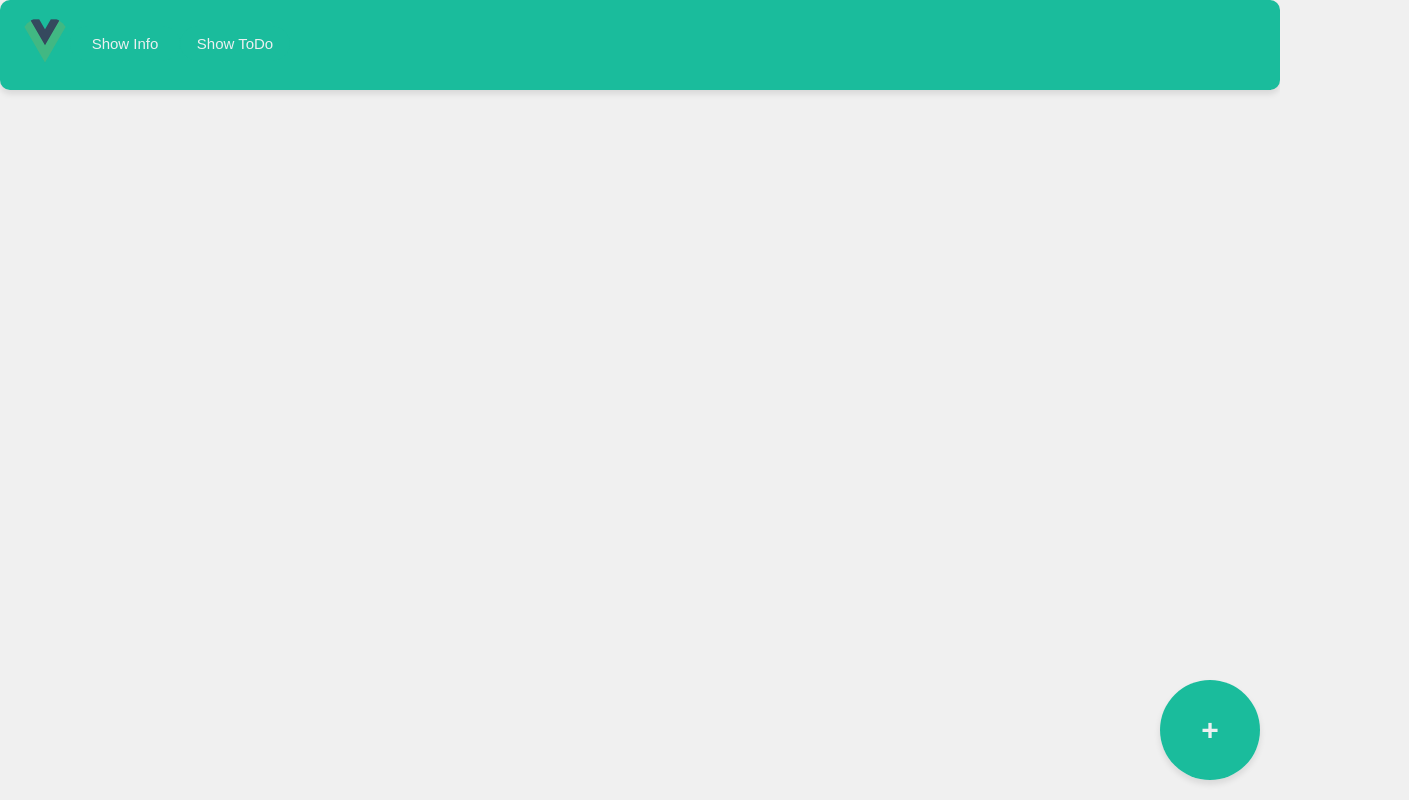
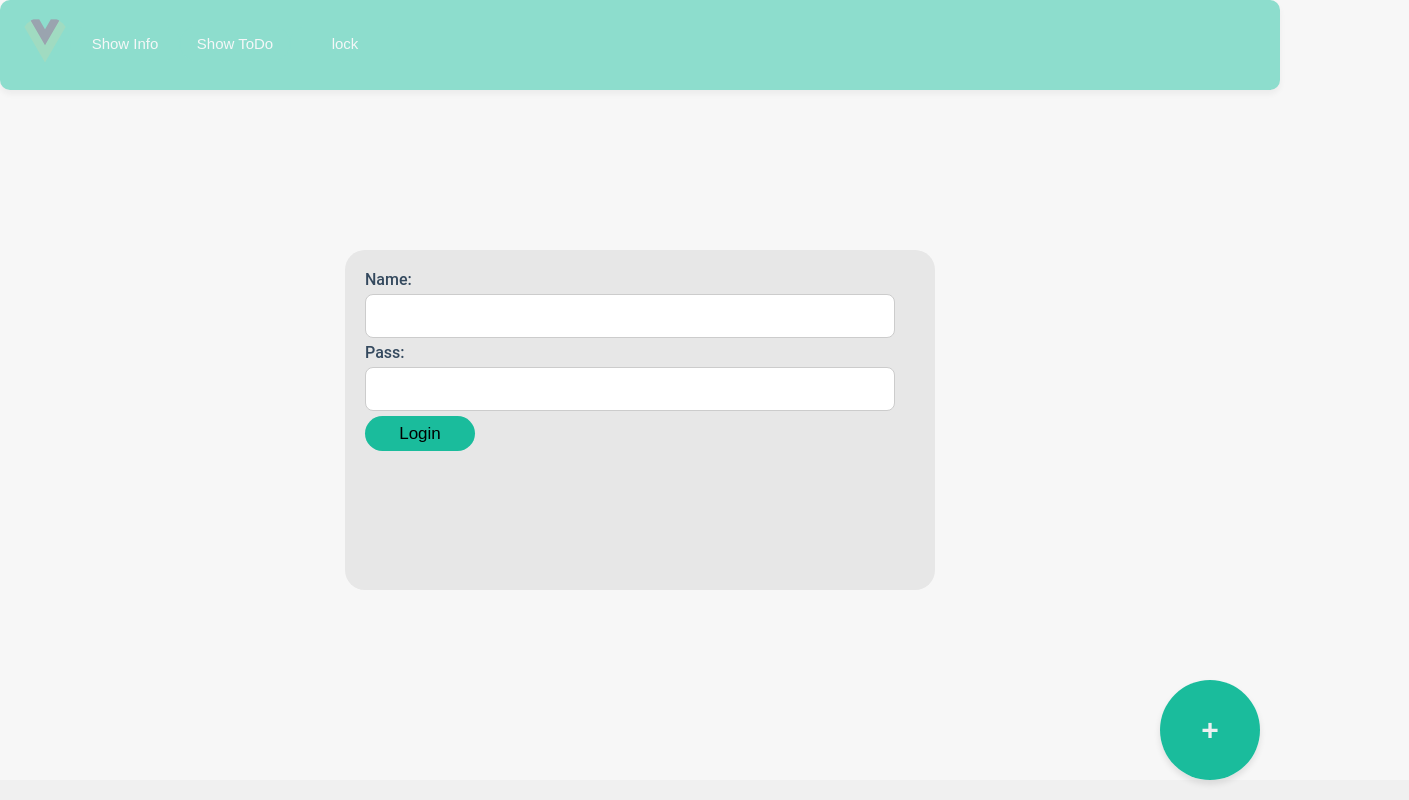
Before and after one commit to zie-zie/portfolio, a Vue app in the folder todolist/: page /src/components/EditItemItem.vue in a window 1280 px wide. Shown: the whole page, 1409 px wide, since content can reach past the window. Built offline with nearby package versions, Linux system fonts and the light colour scheme.

Commit message:
feat: login page

```diff
--- a/todolist/src/App.vue
+++ b/todolist/src/App.vue
@@ -1,25 +1,29 @@
   <template>
+  <div>
 
     <div class="header">
       <p><img src="./assets/logo.png" class="image"></p>
-      <p><button class="opt" @click="showinfo = !showinfo ,showtodo=false,showAddList=false">{{ showinfo ? 'Hide Info' : 'Show Info' }}</button></p>
-      <p><button class="opt" @click="showtodo = !showtodo , showinfo=false,showAddList=false">{{ showtodo ? 'Hide ToDo' : 'Show ToDo' }}</button></p>
+      <p><button class="hederButton" @click="showinfo = !showinfo ,showtodo=false,showAddList=false">{{ showinfo ? 'Hide Info' : 'Show Info' }}</button></p>
+      <p><button class="hederButton" @click="showtodo = !showtodo , showinfo=false,showAddList=false">{{ showtodo ? 'Hide ToDo' : 'Show ToDo' }}</button></p>
+      <p><button class="hederButton" @click="lockManage">lock</button></p>
     </div>
     <div id="app">
        <ApiInfo v-if="showinfo"/>
        <todolistAll v-if="showtodo"/>
     </div>
+    <loginUser @loginIsTrue="handelLogin" v-if="loginpage"/>
     <div class="footer">
         <router-link :to="{name:'AddTodoList'}" class="addtodo" @click="showtodo=false,showinfo=false">+</router-link>
     </div>
     <router-view/>
-
+    </div>
 </template>
 
 <script>
 import ApiInfo from './components/ApiInfo'
 import todolistAll from './components/todolistAll'
 import AddTodoList from './components/AddTodoList'
+import LoginUser from './components/LoginUser.vue';
 import { mapStores } from 'pinia';
 import { useLoginStore } from './stores/LoginStore';
 export default {
@@ -32,12 +36,27 @@ export default {
       showinfo: false,
       showtodo: false,
       showAddList:false,
+      name:'',
+      loginpage:true,
 
     };
   },
   components: {
-    ApiInfo, todolistAll,AddTodoList
+    ApiInfo, todolistAll,AddTodoList,LoginUser
   },
+  methods:{
+    handelLogin(){
+      this.loginpage=false;
+      console.log('handellogin')
+    },
+    lockManage(){
+      this.loginpage=true;
+      this.showinfo=false;
+     this.showtodo=false;
+      this.showAddList=false;
+
+    },
+  }
 };
 </script>
 
@@ -76,7 +95,7 @@ body {
 }
 
 
-.opt {
+.hederButton {
   width: 110px;
   height: 35px;
   background-color: #1abc9c;
@@ -88,7 +107,7 @@ body {
   transition: background-color 0.3s ease, box-shadow 0.3s ease;
 }
 
-.opt:hover {
+.hederButton:hover {
   background-color: #149174;
   box-shadow: 0 4px 8px rgba(0, 0, 0, 0.15);
 }
@@ -98,7 +117,7 @@ button:focus {
 }
 
 
-.opt:active {
+.hederButton:active {
   background-color: #1abc9c;
   box-shadow: 0 2px 4px rgba(0, 0, 0, 0.2);
 }
--- a/todolist/src/components/EditItem.vue
+++ b/todolist/src/components/EditItem.vue
@@ -106,8 +106,8 @@ export default {
 .editform{
     background-color: #babbbb;
     padding: 20px;
-    width: 550px;
-    height: 300px;
+    width: 600px;
+    height: 400px;
     margin: 20px auto;
     font-family: 'Roboto', sans-serif;
       z-index: 1;
--- /dev/null
+++ b/todolist/src/components/LoginUser.vue
@@ -0,0 +1,83 @@
+<template>
+    <div class="backlogin"></div>
+    <div class="contForm">
+      <form class="loginform" @submit.prevent="handleSubmit">
+        <label>Name: </label><input type="text" required v-model="name">
+        <label>Pass: </label><input type="password" required v-model="pass">
+        <button type="submit">Login</button>
+      </form>
+    </div>
+  </template>
+
+  <script>
+  import { mapStores } from 'pinia';
+  import { useLoginStore } from '../stores/LoginStore';
+  export default {
+    computed:{
+    ...mapStores(useLoginStore)
+  },
+    data() {
+      return {
+        inputName:'',
+        inputPass:'',
+      };
+    },
+    methods: {
+      handleSubmit() {
+
+        if(
+            this.name==this.LoginStoreStore.name && this.pass==this.LoginStoreStore.Pass
+        ){
+            console.log('Name:','true');
+            this.$emit('loginIsTrue');
+        }
+        else{ console.log('false');
+
+        }
+
+      }
+    }
+  };
+  </script>
+
+<style>
+.backlogin{
+    background-color: #ffffff;
+    width: 154.5vw;
+    height: 100vw;
+     transform: translate(-50%, -50%);
+    left:  420px;
+    position: absolute;
+    opacity: 0.5;
+
+
+
+}
+
+ input{
+    width: calc(100% - 20px);
+    padding: 12px;
+    margin: 5px 0;
+    border-radius: 8px;
+    border: 1px solid #ccc;
+    font-size: 16px;
+    box-sizing: border-box;
+    transition: border-color 0.3s ease, box-shadow 0.3s ease;
+  }
+
+.loginform{
+    background-color: #e7e7e7;
+    padding: 20px;
+    width: 550px;
+    height: 300px;
+    margin: 20px auto;
+    font-family: 'Roboto', sans-serif;
+      z-index: 1;
+      left: 50%;
+      transform: translate(-50%, -50%);
+    top:400px;
+    position: absolute;
+    border-radius: 20px;
+}
+
+</style>
--- a/todolist/src/stores/LoginStore.js
+++ b/todolist/src/stores/LoginStore.js
@@ -3,6 +3,6 @@ import { defineStore } from 'pinia';
 export const useLoginStore = defineStore('LoginStore', {
   state: () => ({
     name: "ali",
-    lastName: "elmi",
+    Pass: "12345",
   }),
 });
```
